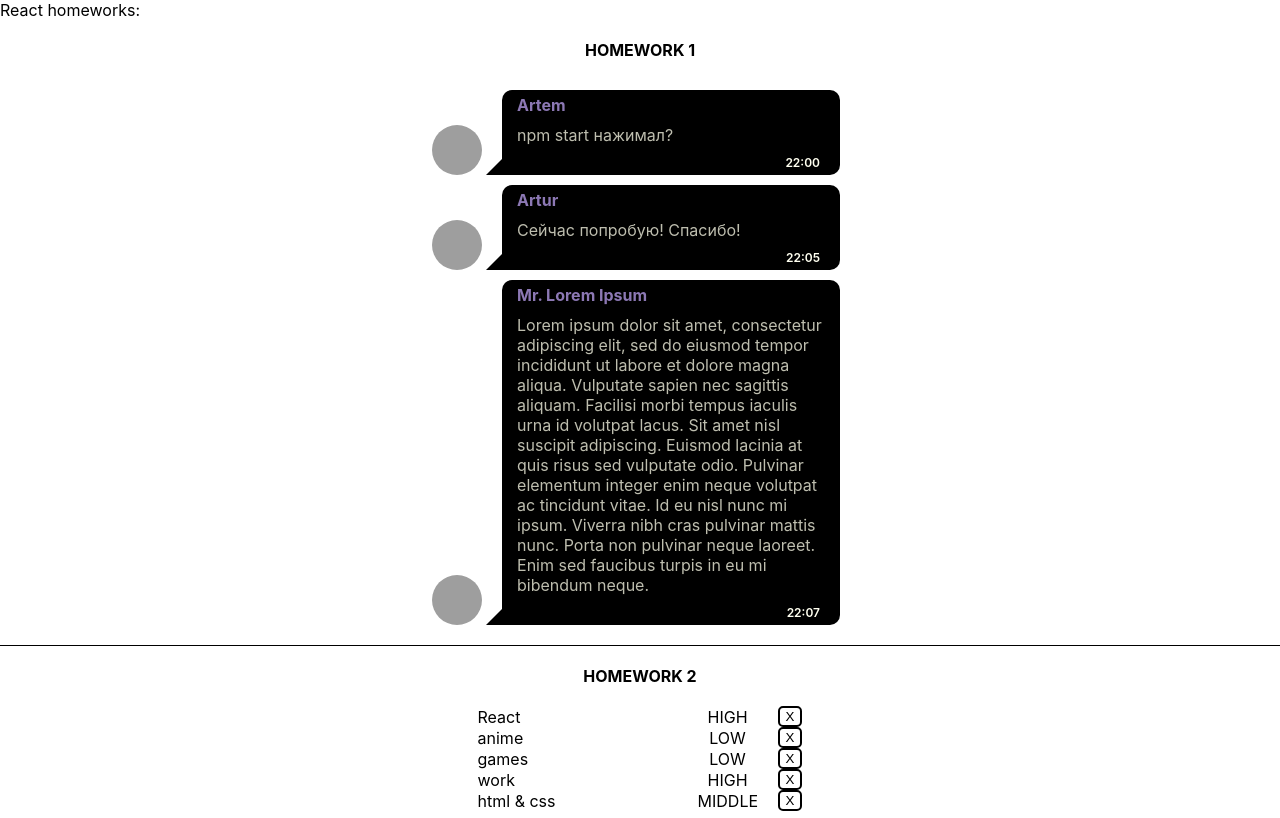
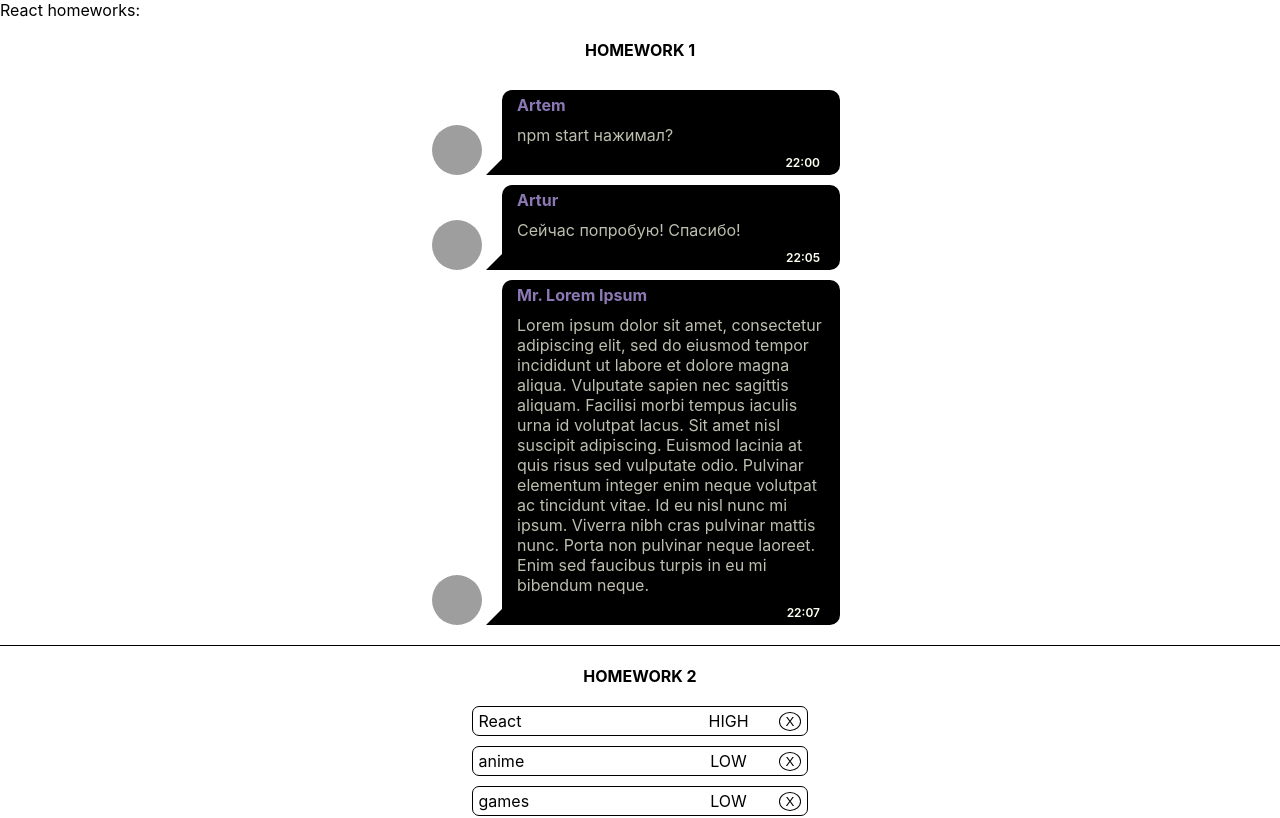
Before and after one commit to ns0ff/homeworks, a React (Create React App) app: page / in a window 1280 px wide. Shown: the top 818 px of the page. Built offline with nearby package versions, Linux system fonts and the light colour scheme; grey boxes are pictures that could not be loaded.

Commit message:
style updated
affair container style

```diff
--- a/src/p2-homeworks/h2/Affairs.module.css
+++ b/src/p2-homeworks/h2/Affairs.module.css
@@ -2,16 +2,24 @@
     display: flex;
     align-items: center;
     justify-content: center;
+    border: #000 solid 1px;
+    border-radius: 7px;
+    margin-bottom: 10px;
+    height: 30px;
 }
+
+/*.affairContainer:nth-of-type(odd) {*/
+/*    background-color: purple;*/
+/*}*/
+
+/*.affairContainer:nth-of-type(even) {*/
+/*    background-color: purple;*/
+/*}*/
 
 .affairName {
     width: 220px;
     text-align: start;
 }
-
-/*.affairName:nth-last-child(odd) {*/
-/*    background-color: red;*/
-/*}*/
 
 .affairPriority {
     width: 60px;
@@ -22,8 +30,8 @@
 
 .closeBtn {
     background-color: #fff;
-    border-radius: 5px;
-    border: #000 solid 2px;
+    border-radius: 50%;
+    border: #000 solid 1px;
     margin-left: 0;
 }
 
```
